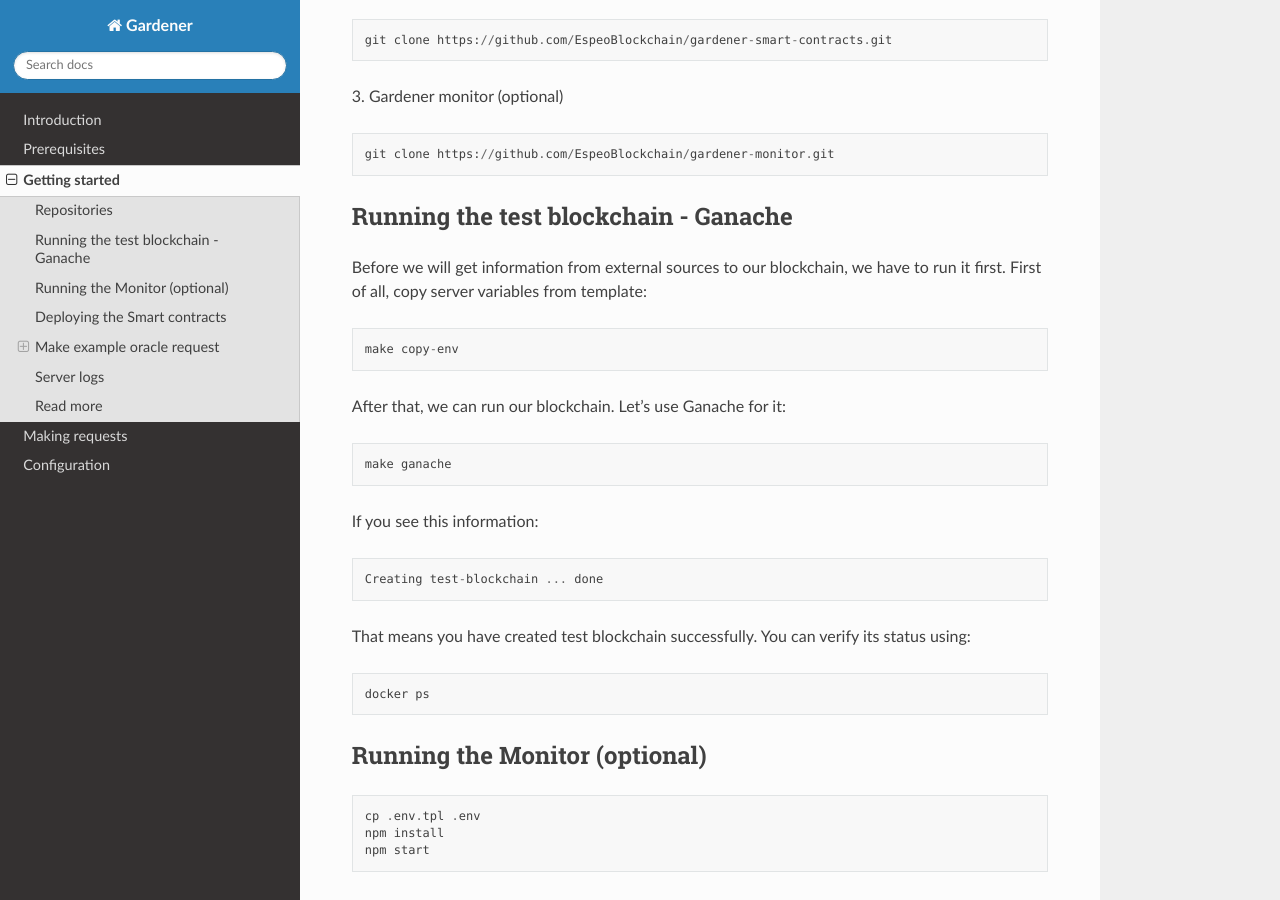
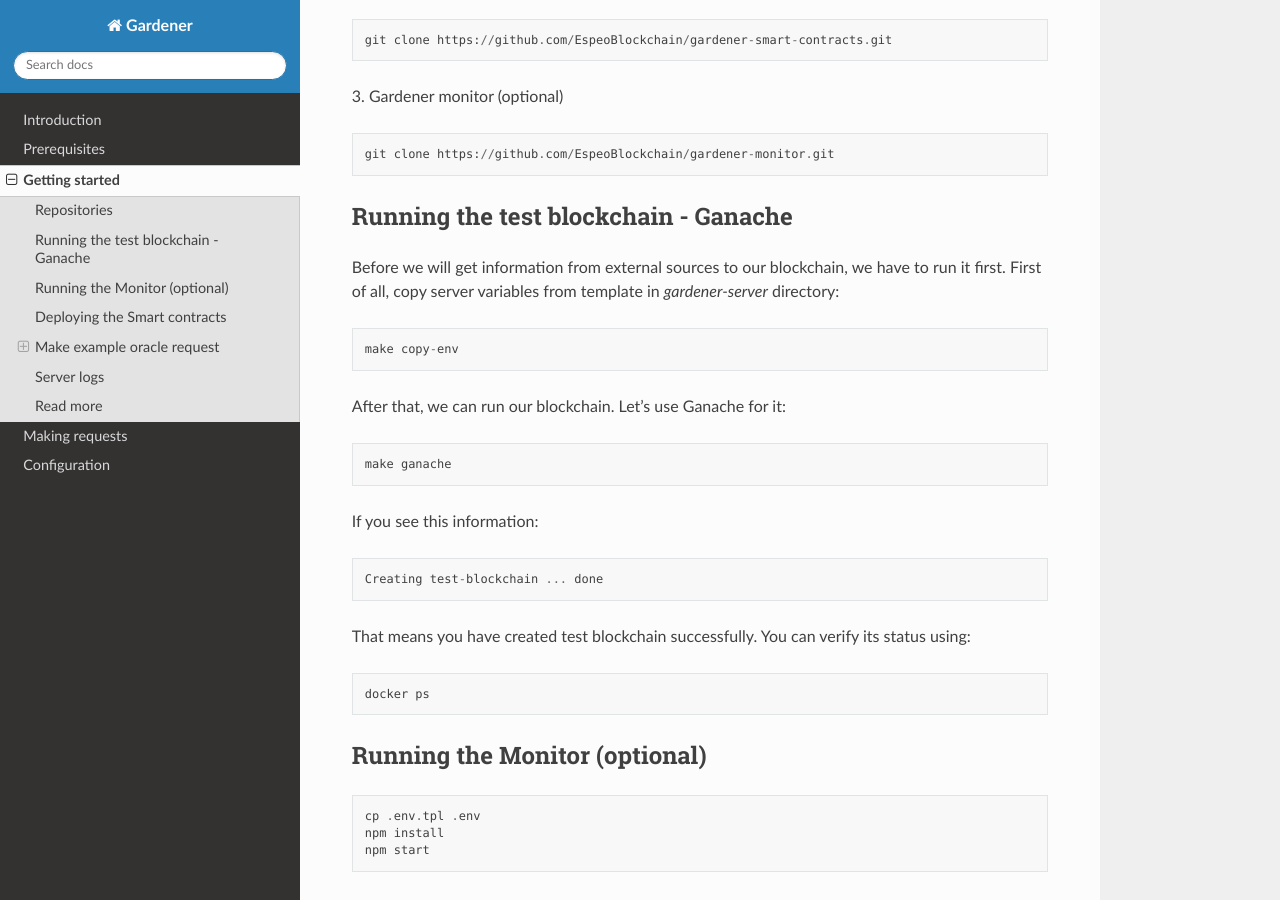
Before and after one commit to EspeoBlockchain/gardener-server, a Sphinx documentation site: the page built from docs/getting-started.rst, in a window 1280 px wide and 900 px high, scrolled down 456 px. Built offline with Sphinx 7.4.7 and the Read the Docs theme 2.0.0, drawn with Linux system fonts in a browser that asks for light colours.

Commit message:
added missing making sure about repository

```diff
--- a/docs/getting-started.rst
+++ b/docs/getting-started.rst
@@ -33,7 +33,7 @@ Running the test blockchain - Ganache
 ---------------------------
 
 Before we will get information from external sources to our blockchain, we have to run it first.
-First of all, copy server variables from template:
+First of all, copy server variables from template in `gardener-server` directory:
 ::
 
   make copy-env
```
